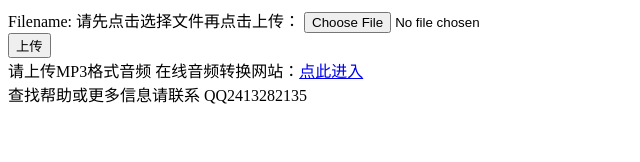
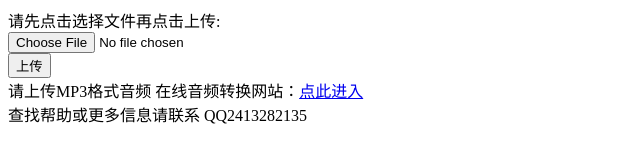
Before and after one commit to lsy223622/YourVoice, a plain HTML site: page upload.html in a window 1280 px wide. Shown: the whole page, without its empty margins (0-640 px from the left). Drawn offline with Linux system fonts and the light colour scheme.

Commit message:
Update upload.html

```diff
--- a/upload.html
+++ b/upload.html
@@ -8,8 +8,9 @@
 
 <body>
     <form action="upload.php" method="post" enctype="multipart/form-data">
-        <label for="file">Filename:</label>
-        请先点击选择文件再点击上传： <input type="file" name="file" id="file" />
+        <label for="file">请先点击选择文件再点击上传:</label>
+        <br />
+        <input type="file" name="file" id="file" />
         <br />
         <input type="submit" name="submit" value="上传" />
     </form>
```
